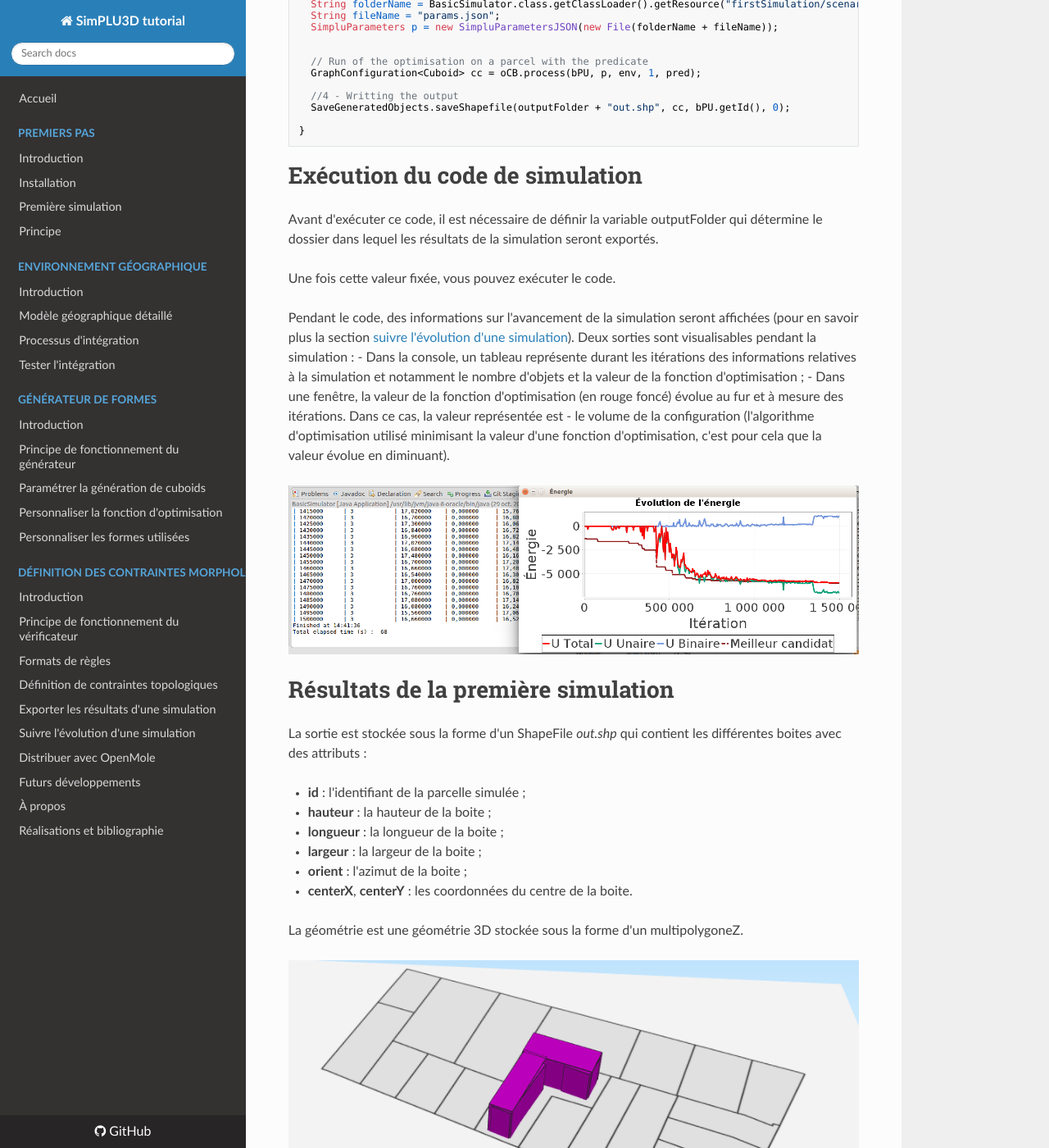
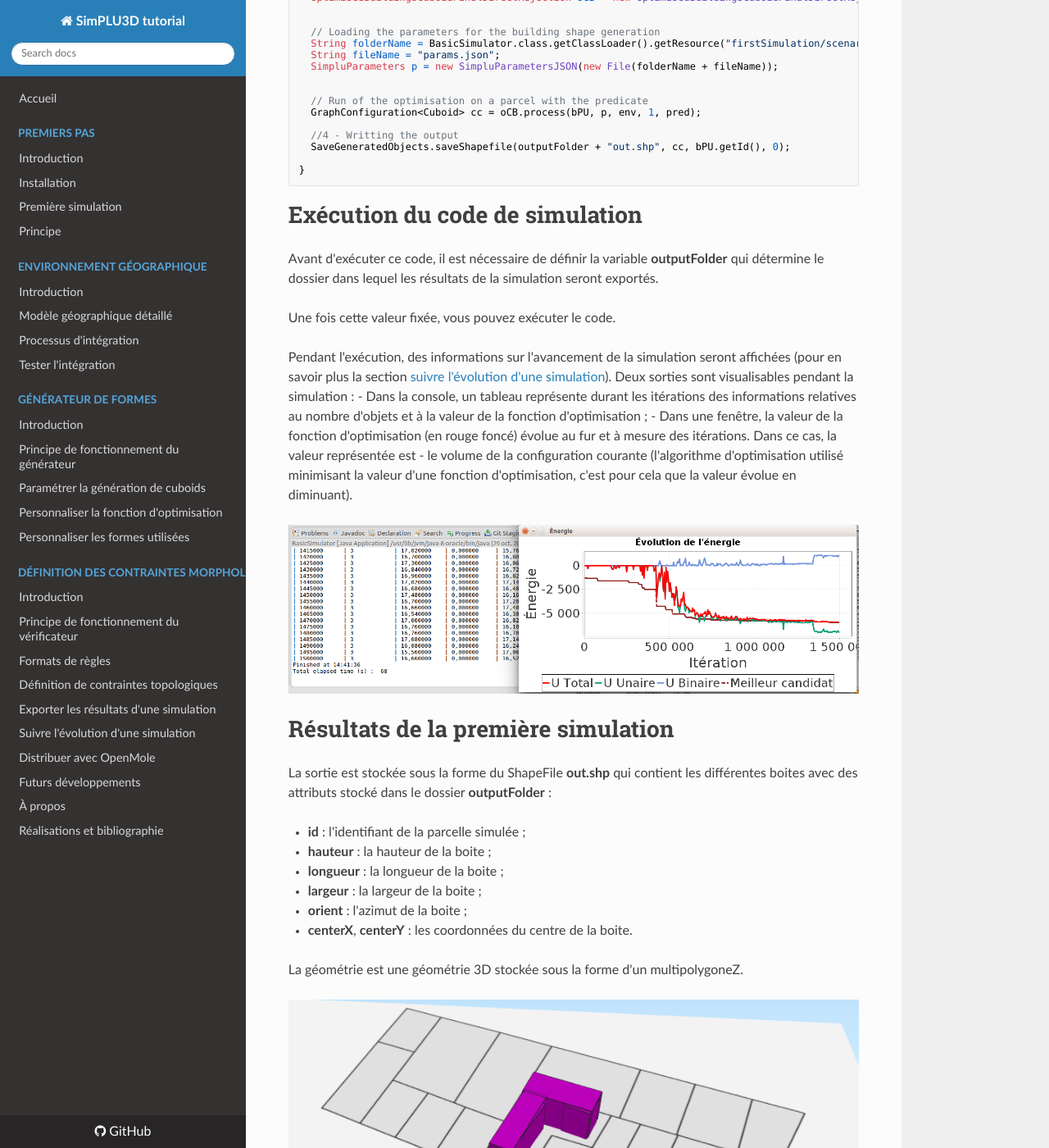
Before and after one commit to SimPLU3D/simplu3D-tutorial, an MkDocs documentation site: the page built from docs/begin/first_simulation.md, in a window 1280 px wide and 1400 px high, scrolled down 2034 px. Shown: the whole window at 82% size. Built offline with MkDocs 1.6.1, drawn with Linux system fonts in a browser that asks for light colours; nearby versions of some CDN libraries; some of the changed text lies outside the part shown.

Commit message:
Update first_simulation.md

````diff
--- a/docs/begin/first_simulation.md
+++ b/docs/begin/first_simulation.md
@@ -8,22 +8,22 @@ date: 2018-10-26
 
 # Introduction
 
-L'objectif de cette page est de lancer une première simulation très simple afin de voir comment se déroule une simulation de SimPLU3D. Cette simulation consiste à générer une forme composé de boites qui s'intersectent à partir d'un code exemple qui sera enrichi au fur et à mesure de cette documentation. Pour commencer, il est nécessaire  d'installer les codes de tutoriel comme précisé dans la [page d'installation](installation.md).
+L'objectif de cette page est de lancer une première simulation très simple afin de voir comment se déroule une simulation de SimPLU3D. Cette simulation consiste à générer une forme composée de boîtes qui s'intersectent à partir d'un code exemple qui sera enrichi et réutilisé dans cette documentation. Pour commencer, il est nécessaire  d'installer les codes de tutoriel comme précisé dans la [page d'installation](installation.md).
 
-Le code utilisé dans cette page est dans la classe :  *fr.ign.simplu3d.firstSimulation.BasicSimulator*.
+Le code utilisé dans cette page se trouve dans la classe :  *fr.ign.simplu3d.firstSimulation.BasicSimulator*.
 
 # Données d'entrée
 
-Les données en entrée se trouvent dans le répertoire de ressources *resources/firstSimulation/*. Il s'agit du plus petit ensemble de données possible nécessaire pour exécuter SimPLU3D. Il contient deux dossiers :
-- **data**: qui contient un fichier ShapeFile de parcelles (parcelle.shp) avec un attribut **id**. Ces parcelles définissent l'environnement géographique dans lequel se déroule la simulation, cet environnement géographique peut être enrichi d'autres objets déjà prévus dans SimPLU3D (vous trouverez plus d'informations dans [la section consacré à l'environnement géographique](/../envgeo/intro.md)) ;
-- **scenario** : qui contient un fichier params.json qui contient la description des paramètres de la génération de forme (décrits dans la section dédiée aux [paramètres de la génération de formes](..//generator/custom-generator.md)) et des visiteurs qui seront exécutés pendant la simulation ([décrits dans la section dédiée aux visiteurs](../Visitor/intro.md)).
+Les données en entrée se trouvent dans le répertoire de ressources *resources/firstSimulation/*. Il s'agit du plus petit ensemble de données nécessaire pour exécuter SimPLU3D. Il contient deux dossiers :
+- **data**: qui contient un fichier ShapeFile de parcelles (parcelle.shp). Chaque parcelle a une géométrie surfacique et un attribut **id**. Ces parcelles définissent l'environnement géographique dans lequel se déroule la simulation, cet environnement géographique peut être enrichi d'autres objets déjà prévus dans SimPLU3D (vous trouverez plus d'informations dans [la section consacré à l'environnement géographique](/../envgeo/intro.md)) ;
+- **scenario** : qui contient un fichier params.json qui contient la description des paramètres de la génération de formes (décrits dans la section dédiée aux [paramètres de la génération de formes](..//generator/custom-generator.md)) et des visiteurs qui indiqueront l'état d'avancement pendant la simulation ([décrits dans la section dédiée aux visiteurs](../Visitor/intro.md)).
 
 ![Carte des données en entrée](img/data-in-simu0.png)
 
 
 # Code de simulation
 
-Le code à exécuter est repris ci-dessous commenté. On note qu'il y a 4 étapes nécessaires pour exécuter la simulation :
+Le code commenté à exécuter est repris ci-dessous. On note qu'il y a 4 étapes nécessaires pour exécuter la simulation :
 
 1. la création d'un [environnement géographique](/../envgeo/intro.md) ;
 2. la définition de [contraintes morphologiques](/../rules/intro.md), à partir d'une classe de vérification de règles déjà implémentée ;
@@ -88,21 +88,21 @@ public static void main(String[] args) throws Exception {
 ```
 # Exécution du code de simulation
 
-Avant d'exécuter ce code, il est nécessaire de définir la variable outputFolder qui détermine le dossier dans lequel les résultats de la simulation seront exportés.
+Avant d'exécuter ce code, il est nécessaire de définir la variable **outputFolder** qui détermine le dossier dans lequel les résultats de la simulation seront exportés.
 
 Une fois cette valeur fixée, vous pouvez exécuter le code.
 
-Pendant le code, des informations sur l'avancement de la simulation seront affichées (pour en savoir plus la section [suivre l'évolution d'une simulation](../visitor/intro.md)).
+Pendant l'exécution, des informations sur l'avancement de la simulation seront affichées (pour en savoir plus la section [suivre l'évolution d'une simulation](../visitor/intro.md)).
 Deux sorties sont visualisables pendant la simulation :
-- Dans la console, un tableau représente durant les itérations des informations relatives à la simulation et notamment le nombre d'objets et la valeur de la fonction d'optimisation ;
-- Dans une fenêtre, la valeur de la fonction d'optimisation (en rouge foncé) évolue au fur et à mesure des itérations. Dans ce cas, la valeur représentée est - le volume de la configuration (l'algorithme d'optimisation utilisé minimisant la valeur d'une fonction d'optimisation, c'est pour cela que la valeur évolue en diminuant).
+- Dans la console, un tableau représente durant les itérations des informations relatives au nombre d'objets et à la valeur de la fonction d'optimisation ;
+- Dans une fenêtre, la valeur de la fonction d'optimisation (en rouge foncé) évolue au fur et à mesure des itérations. Dans ce cas, la valeur représentée est - le volume de la configuration courante (l'algorithme d'optimisation utilisé minimisant la valeur d'une fonction d'optimisation, c'est pour cela que la valeur évolue en diminuant).
 
 
 ![Image des visiteurs pendant la simulation](img/duringsimulation.png)
 
 # Résultats de la première simulation
 
-La sortie est stockée sous la forme d'un ShapeFile *out.shp* qui contient les différentes boites avec des attributs :
+La sortie est stockée sous la forme du ShapeFile **out.shp** qui contient les différentes boites avec des attributs stocké dans le dossier  **outputFolder** :
 
 - **id** : l'identifiant de la parcelle simulée ;
 - **hauteur** : la hauteur de la boite ;
````
